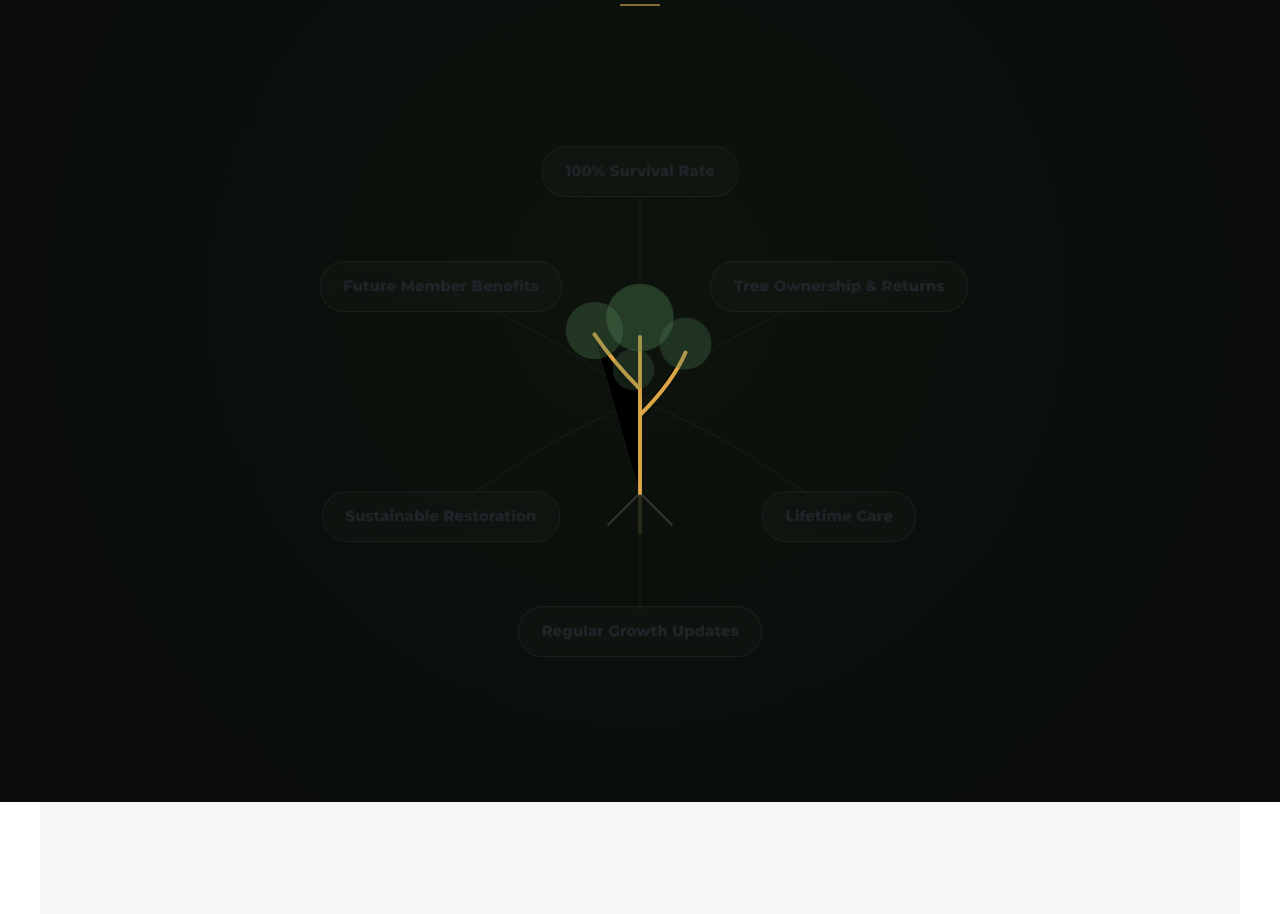
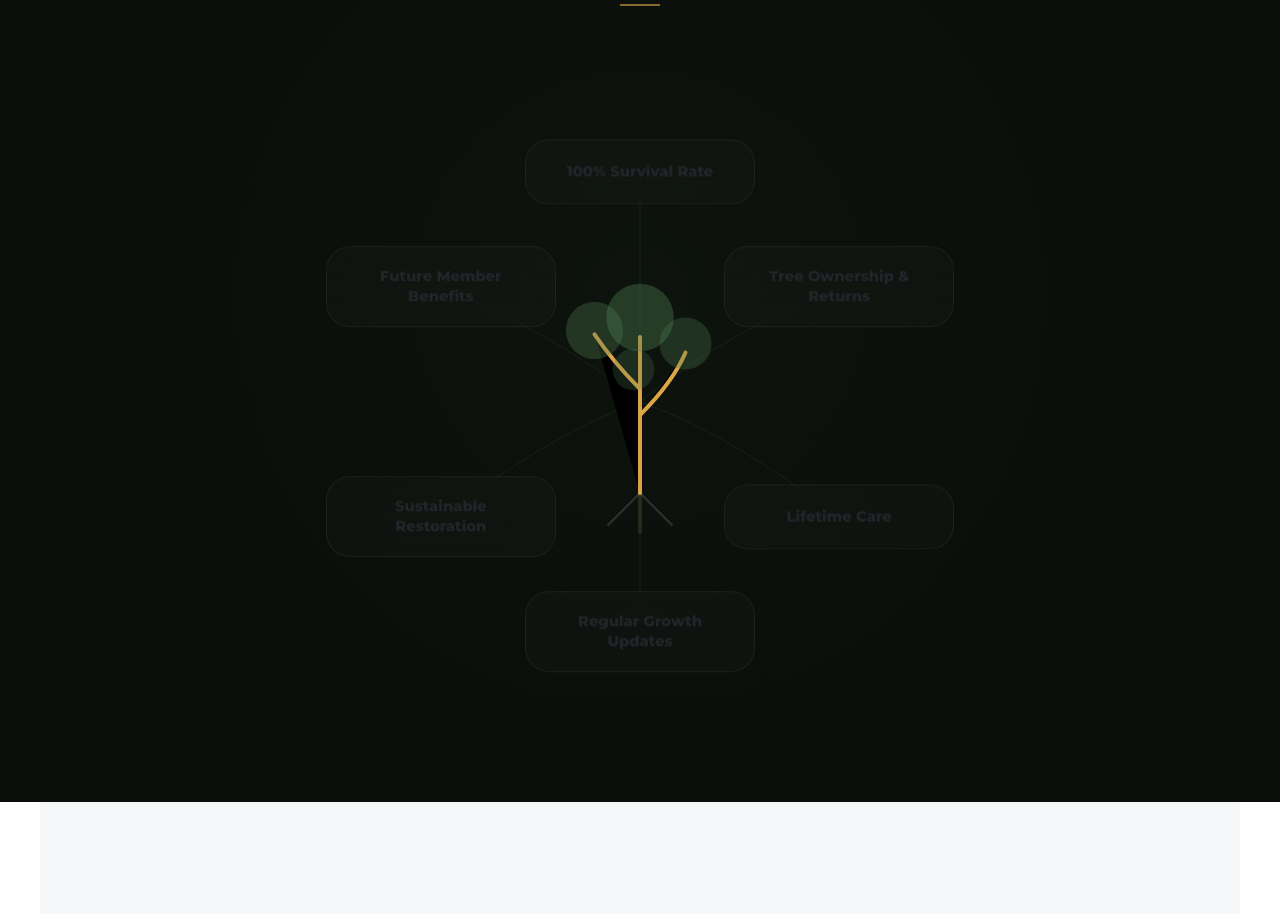
Before and after one commit to ashokaph335701-dot/Om-Wan, a React (Vite) app in the folder om-wan-web/: page / in a window 1280 px wide. Shown: the part 4900-5814 px from the top of the page. Built offline with nearby package versions, Linux system fonts and the light colour scheme.

Commit message:
fix: make all orbiting benefit capsules have uniform size, width, and padding

```diff
--- a/om-wan-web/src/components/Advantages.jsx
+++ b/om-wan-web/src/components/Advantages.jsx
@@ -299,17 +299,22 @@ export default function Advantages() {
                       backdropFilter: 'blur(20px)',
                       border: isHovered ? '1px solid var(--accent-gold)' : '1px solid rgba(255, 255, 255, 0.06)',
                       borderRadius: '24px',
-                      padding: isHovered ? '1.2rem 1.6rem' : '0.8rem 1.4rem',
+                      padding: '1.2rem 1.4rem',
                       color: isHovered ? 'var(--accent-gold)' : '#FFFFFF',
                       cursor: 'pointer',
                       boxShadow: isHovered ? '0 10px 25px rgba(194, 158, 90, 0.05)' : 'none',
-                      maxWidth: '260px',
+                      width: '230px',
+                      minHeight: '65px',
+                      display: 'flex',
+                      flexDirection: 'column',
+                      justifyContent: 'center',
+                      boxSizing: 'border-box',
                       textAlign: 'center',
-                      transition: 'background 0.3s, border-color 0.3s, color 0.3s, box-shadow 0.3s, padding 0.3s'
+                      transition: 'background 0.3s, border-color 0.3s, color 0.3s, box-shadow 0.3s'
                     }}
                     whileHover={{ scale: 1.05 }}
                   >
-                    <h3 style={{ fontSize: '0.94rem', fontWeight: '800', margin: 0, whiteSpace: isHovered ? 'normal' : 'nowrap' }}>
+                    <h3 style={{ fontSize: '0.92rem', fontWeight: '800', margin: 0, lineHeight: '1.4' }}>
                       {adv.title}
                     </h3>
                     <AnimatePresence>
```
